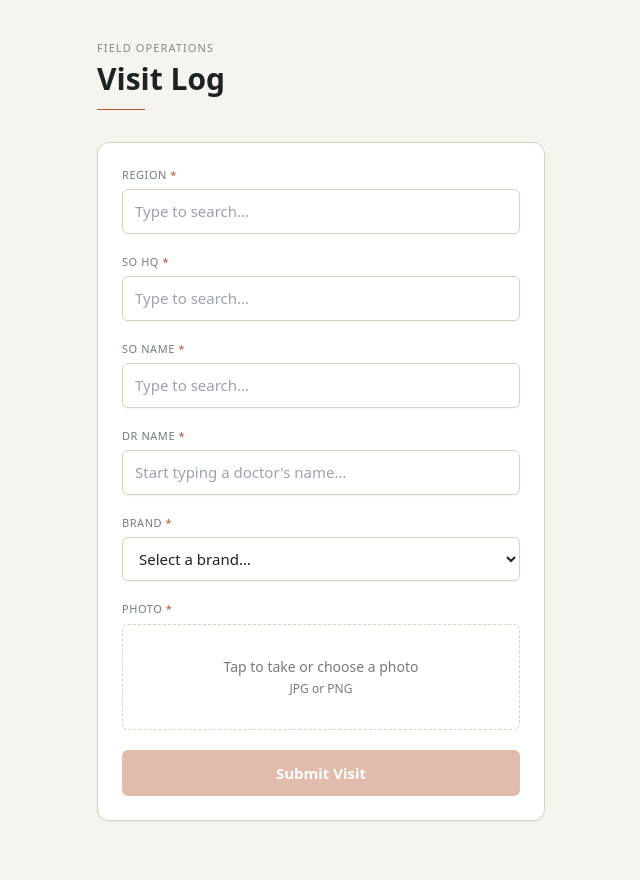
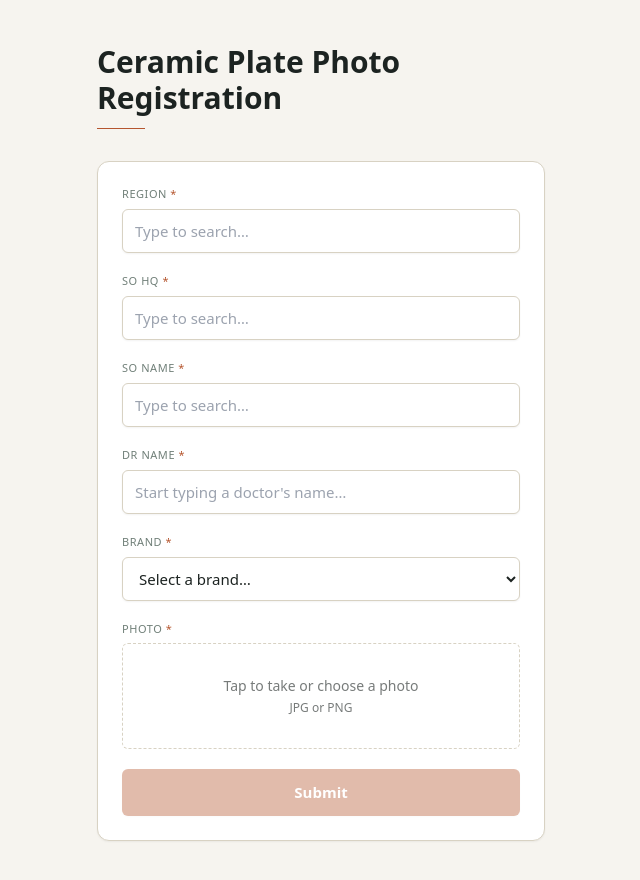
Before and after one commit to rishabhc9/fieldapp, a Next.js app: page / in a window 1280 px wide. Shown: the whole page, without its empty margins (319-959 px from the left). Built offline with nearby package versions, Linux system fonts and the light colour scheme.

Commit message:
Update FieldForm.tsx

```diff
--- a/app/FieldForm.tsx
+++ b/app/FieldForm.tsx
@@ -73,13 +73,13 @@ export default function FieldForm() {
             Visit logged successfully
           </h2>
           <p className="mt-2 text-sm text-ink/60">
-            Your field visit record has been saved.
+            Your Registration has been saved.
           </p>
           <button
             onClick={() => setStatus('idle')}
             className="mt-6 rounded-md bg-moss px-6 py-2.5 text-sm font-semibold text-white transition hover:bg-moss/90"
           >
-            Log another visit
+            Register Again
           </button>
         </div>
       </div>
@@ -91,10 +91,10 @@ export default function FieldForm() {
       {/* Header */}
       <div className="mx-auto mb-8 max-w-md">
         <p className="font-mono text-[11px] uppercase tracking-widest text-moss/60">
-          Field Operations
+
         </p>
         <h1 className="mt-1 font-display text-3xl font-bold text-ink">
-          Visit Log
+          Ceramic Plate Photo Registration
         </h1>
         <div className="mt-3 h-px w-12 bg-clay" />
       </div>
@@ -184,7 +184,7 @@ export default function FieldForm() {
           disabled={!allFilled() || status === 'submitting'}
           className="mt-2 w-full rounded-md bg-clay px-4 py-3 font-display text-[15px] font-bold text-white shadow-sm transition hover:bg-clay/90 disabled:cursor-not-allowed disabled:opacity-40"
         >
-          {status === 'submitting' ? 'Saving…' : 'Submit Visit'}
+          {status === 'submitting' ? 'Saving…' : 'Submit'}
         </button>
       </form>
     </div>
```
